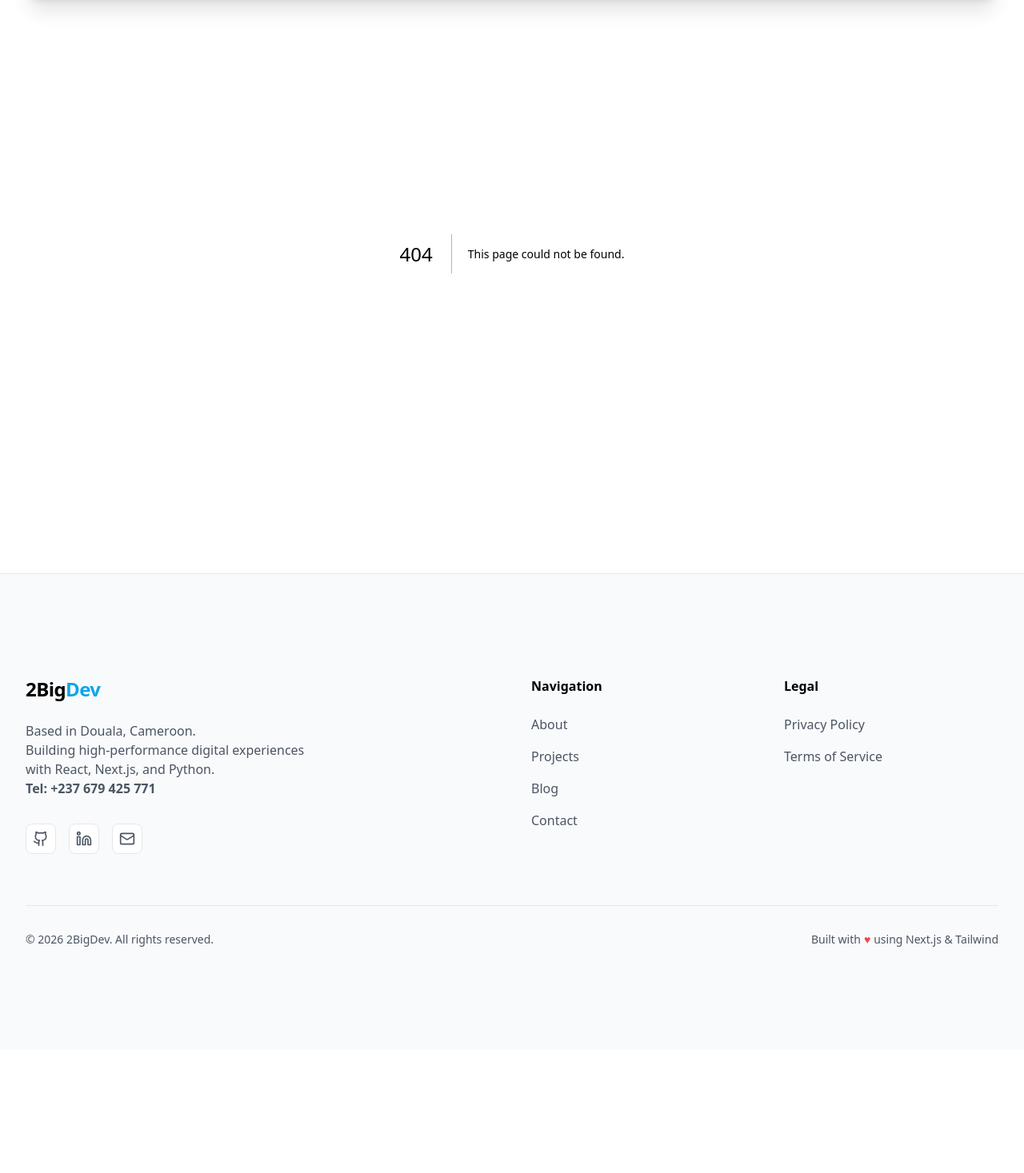
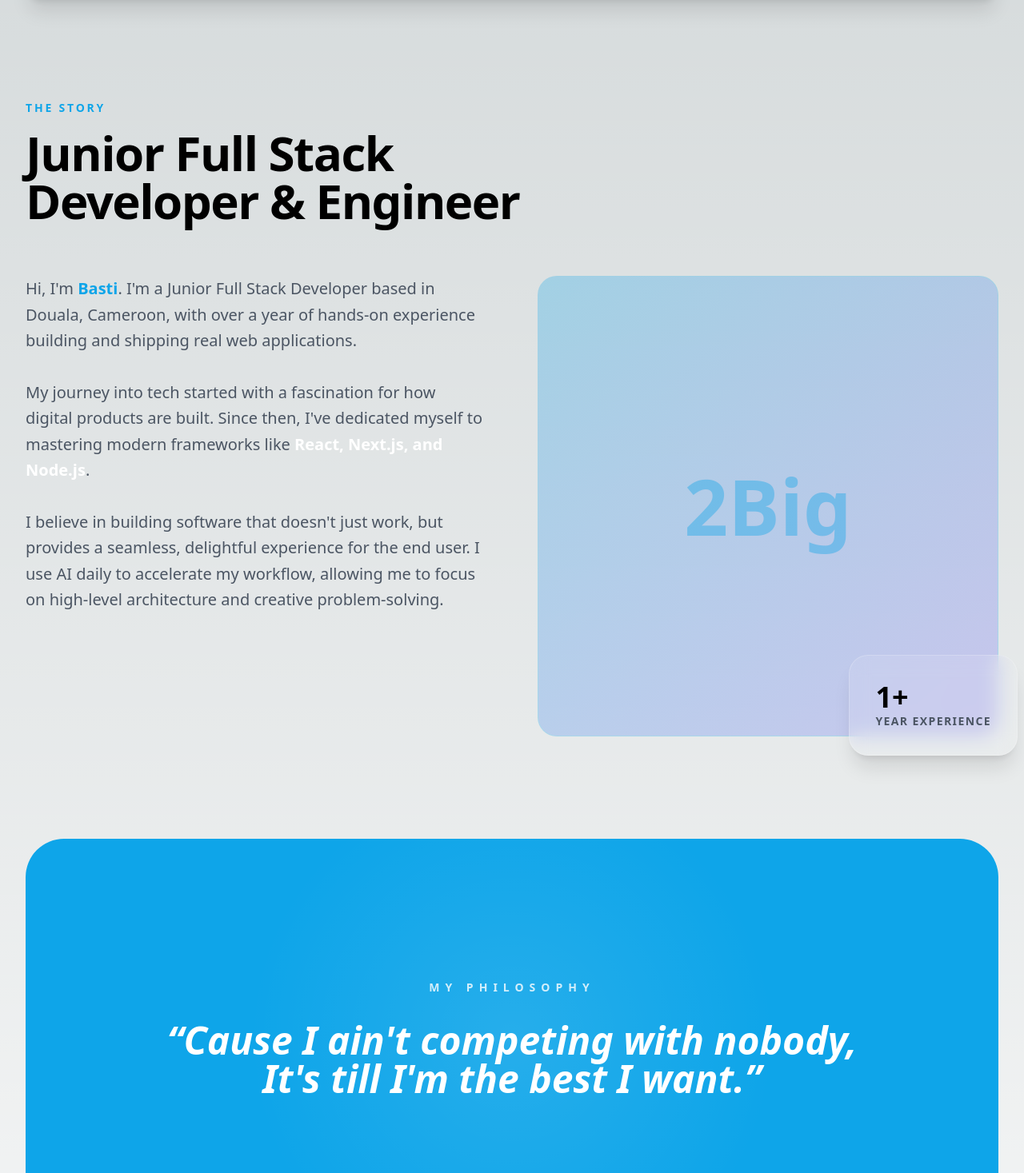
Before and after one commit to ekutyebu/2BigDevPortFolioWeb, a Next.js app: page /about in a window 1280 px wide. Before the commit this address had no page. Shown: the part 83-1550 px from the top of the page at 80% size. Before the commit the page ends 1396 px from the top, so only its background shows below. Built offline with nearby package versions, Linux system fonts and the light colour scheme.

Commit message:
feat: initialize project structure with core pages and components

```diff
--- /dev/null
+++ b/src/app/about/page.tsx
@@ -0,0 +1,61 @@
+import React from "react";
+
+export default function AboutPage() {
+  return (
+    <main className="pt-32 pb-24">
+      <div className="section-container">
+        <div className="max-w-3xl mb-16">
+          <h2 className="text-sm font-bold uppercase tracking-[0.2em] text-primary-500 mb-4">The Story</h2>
+          <h1 className="heading-lg font-outfit">Junior Full Stack <br />Developer & Engineer</h1>
+        </div>
+
+        <div className="grid grid-cols-1 lg:grid-cols-2 gap-16 items-start">
+          <div className="space-y-8 text-xl text-muted leading-relaxed">
+            <p>
+              Hi, I&apos;m <span className="text-primary-500 font-bold">Basti</span>. I&apos;m a Junior Full Stack Developer
+              based in Douala, Cameroon, with over a year of hands-on experience building and
+              shipping real web applications.
+            </p>
+            <p>
+              My journey into tech started with a fascination for how digital products are built.
+              Since then, I&apos;ve dedicated myself to mastering modern frameworks like
+              <span className="text-white font-bold"> React, Next.js, and Node.js</span>.
+            </p>
+            <p>
+              I believe in building software that doesn&apos;t just work, but provides a
+              seamless, delightful experience for the end user. I use AI daily to accelerate
+              my workflow, allowing me to focus on high-level architecture and creative problem-solving.
+            </p>
+          </div>
+
+          <div className="relative">
+            <div className="aspect-square rounded-3xl bg-primary-500/10 border border-primary-500/20 overflow-hidden relative group">
+              <div className="absolute inset-0 bg-gradient-to-br from-primary-500/20 to-accent-500/20" />
+              <div className="absolute inset-0 flex items-center justify-center text-primary-500/40">
+                <span className="font-outfit font-bold text-8xl">2Big</span>
+              </div>
+            </div>
+            <div className="absolute -bottom-6 -right-6 glass p-8 rounded-3xl">
+              <p className="font-bold text-4xl">1+</p>
+              <p className="text-sm text-muted font-bold uppercase tracking-widest">Year Experience</p>
+            </div>
+          </div>
+        </div>
+
+        <div className="mt-32">
+          <section className="py-24 bg-primary-500 rounded-[3rem] text-white overflow-hidden relative">
+            <div className="absolute inset-0 opacity-10">
+               <div className="absolute top-0 left-0 w-full h-full bg-[radial-gradient(circle_at_center,_var(--tw-gradient-stops))] from-white via-transparent to-transparent" />
+            </div>
+            <div className="section-container relative z-10 text-center">
+              <h2 className="text-sm font-bold uppercase tracking-[0.5em] mb-8 opacity-80">My Philosophy</h2>
+              <blockquote className="text-3xl md:text-5xl font-outfit font-bold italic leading-tight max-w-4xl mx-auto">
+                &ldquo;Cause I ain&apos;t competing with nobody, It&apos;s till I&apos;m the best I want.&rdquo;
+              </blockquote>
+            </div>
+          </section>
+        </div>
+      </div>
+    </main>
+  );
+}
--- /dev/null
+++ b/src/app/contact/page.tsx
@@ -0,0 +1,19 @@
+import React from "react";
+import ContactForm from "@/components/ContactForm";
+
+export default function ContactPage() {
+  return (
+    <main className="pt-32 pb-24">
+      <div className="section-container">
+        <div className="max-w-2xl mb-12">
+          <h2 className="text-sm font-bold uppercase tracking-[0.2em] text-primary-500 mb-4">Contact</h2>
+          <h1 className="heading-lg font-outfit">Let&apos;s Build <span className="text-primary-500">Together</span></h1>
+          <p className="text-xl text-muted mt-6">
+            Have a project in mind or just want to say hi? I&apos;m always open to discussing new opportunities.
+          </p>
+        </div>
+      </div>
+      <ContactForm />
+    </main>
+  );
+}
--- /dev/null
+++ b/src/app/projects/page.tsx
@@ -0,0 +1,24 @@
+import React from "react";
+import { prisma } from "@/lib/prisma";
+import Projects from "@/components/Projects";
+
+export default async function ProjectsPage() {
+  const projects = await prisma.project.findMany({
+    orderBy: { order: "asc" },
+  });
+
+  return (
+    <main className="pt-32">
+      <div className="section-container">
+        <div className="max-w-2xl mb-12">
+          <h2 className="text-sm font-bold uppercase tracking-[0.2em] text-primary-500 mb-4">Portfolio</h2>
+          <h1 className="heading-lg font-outfit">My Digital <span className="text-primary-500">Creations</span></h1>
+          <p className="text-xl text-muted mt-6">
+            A comprehensive look at the products, applications, and tools I&apos;ve built.
+          </p>
+        </div>
+      </div>
+      <Projects projects={projects} />
+    </main>
+  );
+}
--- /dev/null
+++ b/src/app/skills/page.tsx
@@ -0,0 +1,36 @@
+import React from "react";
+import Skills from "@/components/Skills";
+
+export default function SkillsPage() {
+  return (
+    <main className="pt-32">
+      <div className="section-container">
+        <div className="max-w-2xl mb-12">
+          <h2 className="text-sm font-bold uppercase tracking-[0.2em] text-primary-500 mb-4">Expertise</h2>
+          <h1 className="heading-lg font-outfit">Technical <span className="text-primary-500">Stack</span></h1>
+          <p className="text-xl text-muted mt-6">
+            The tools and technologies I use to bring digital ideas to life.
+          </p>
+        </div>
+      </div>
+      <Skills />
+
+      <div className="section-container pb-24">
+        <div className="grid grid-cols-1 md:grid-cols-3 gap-8 mt-12">
+          <div className="glass p-8 rounded-3xl">
+            <h3 className="text-xl font-bold font-outfit mb-4">Frontend</h3>
+            <p className="text-muted">Specializing in React and Next.js for building fast, SEO-friendly, and interactive user interfaces.</p>
+          </div>
+          <div className="glass p-8 rounded-3xl">
+            <h3 className="text-xl font-bold font-outfit mb-4">Backend</h3>
+            <p className="text-muted">Architecting robust APIs and server-side logic using Node.js, Express, and PostgreSQL.</p>
+          </div>
+          <div className="glass p-8 rounded-3xl">
+            <h3 className="text-xl font-bold font-outfit mb-4">Design</h3>
+            <p className="text-muted">Creating clean, modern, and accessible designs using Tailwind CSS and Framer Motion.</p>
+          </div>
+        </div>
+      </div>
+    </main>
+  );
+}
--- a/src/components/Hero.tsx
+++ b/src/components/Hero.tsx
@@ -52,14 +52,14 @@ const Hero = () => {
             className="flex flex-wrap gap-6"
           >
             <Link
-              href="#projects"
+              href="/projects"
               className="group bg-primary-500 hover:bg-primary-600 text-white px-8 py-4 rounded-2xl font-bold transition-all flex items-center gap-2 hover:shadow-2xl hover:shadow-primary-500/30"
             >
               View My Work
               <ArrowRight className="w-5 h-5 group-hover:translate-x-1 transition-transform" />
             </Link>
             <Link
-              href="#contact"
+              href="/contact"
               className="bg-white dark:bg-white/5 border border-gray-200 dark:border-white/10 px-8 py-4 rounded-2xl font-bold hover:border-primary-500 transition-all"
             >
               Get In Touch
@@ -75,9 +75,9 @@ const Hero = () => {
           >
             {[
               { icon: Code2, label: "Clean Code", value: "100%" },
-              { icon: Trophy, label: "Projects", value: "50+" },
+              { icon: Trophy, label: "Projects", value: "6+" },
               { icon: Sparkles, label: "UI Design", value: "Premium" },
-              { icon: ArrowRight, label: "Experience", value: "5+ Years" },
+              { icon: ArrowRight, label: "Experience", value: "1+ Year" },
             ].map((stat, i) => (
               <div key={i} className="flex flex-col gap-1">
                 <div className="flex items-center gap-2 text-primary-500 mb-1">
--- a/src/components/Navbar.tsx
+++ b/src/components/Navbar.tsx
@@ -14,11 +14,11 @@ const Navbar = () => {
   useEffect(() => setMounted(true), []);
 
   const navLinks = [
-    { name: "About", href: "#about" },
-    { name: "Projects", href: "#projects" },
-    { name: "Skills", href: "#skills" },
+    { name: "About", href: "/about" },
+    { name: "Projects", href: "/projects" },
+    { name: "Skills", href: "/skills" },
     { name: "Blog", href: "/blog" },
-    { name: "Contact", href: "#contact" },
+    { name: "Contact", href: "/contact" },
   ];
 
   if (!mounted) return null;
@@ -54,7 +54,7 @@ const Navbar = () => {
               {theme === "dark" ? <Sun size={20} /> : <Moon size={20} />}
             </button>
             <Link
-              href="#contact"
+              href="/contact"
               className="bg-primary-500 hover:bg-primary-600 text-white px-5 py-2.5 rounded-xl font-semibold text-sm transition-all hover:shadow-lg hover:shadow-primary-500/25"
             >
               Hire Me
@@ -100,7 +100,7 @@ const Navbar = () => {
                 </Link>
               ))}
               <Link
-                href="#contact"
+                href="/contact"
                 onClick={() => setIsMenuOpen(false)}
                 className="block w-full text-center bg-primary-500 text-white px-5 py-3 rounded-xl font-semibold transition-all"
               >
```
